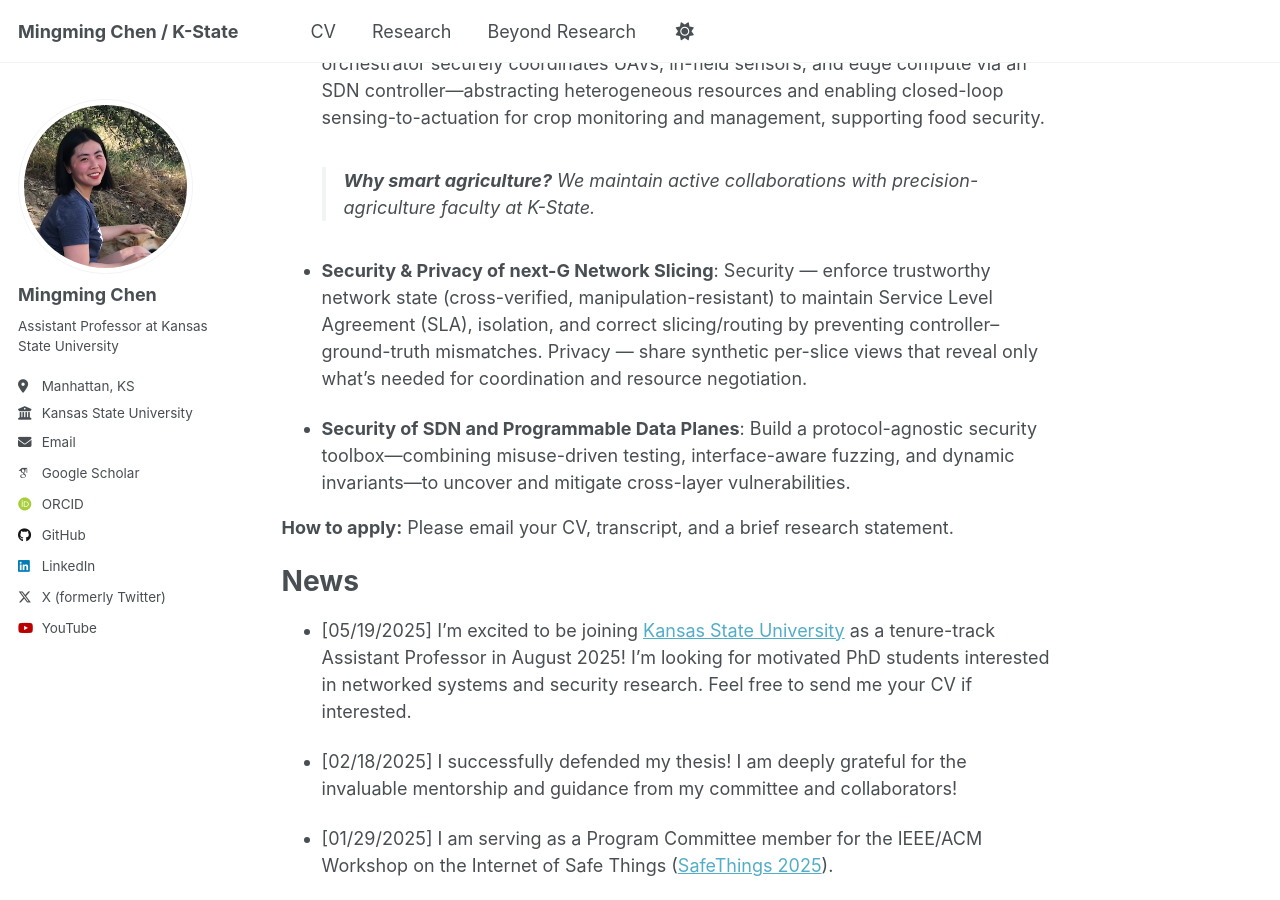
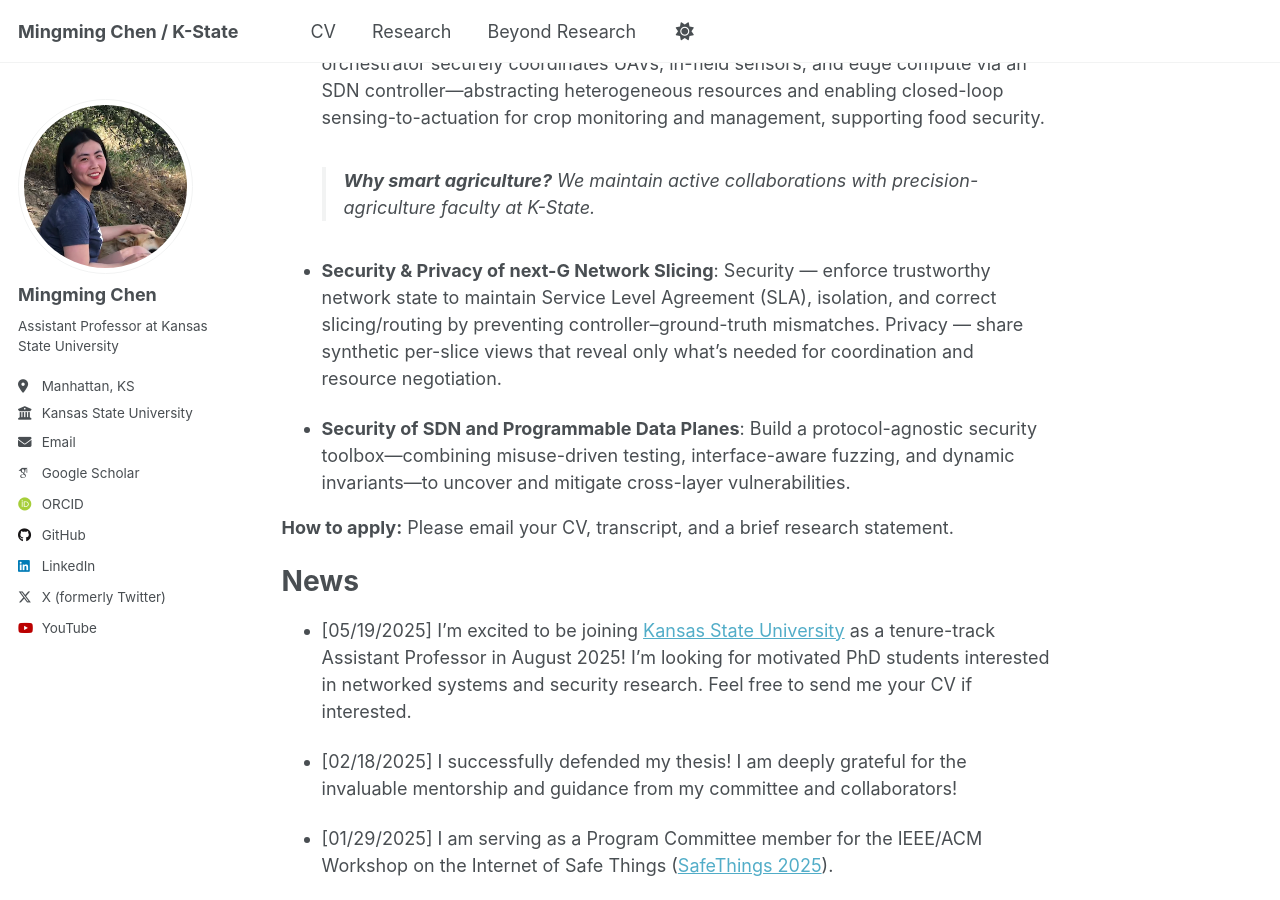
Before and after one commit to mzc796/mzc796.github.io, a Jekyll site: the page built from _pages/about.md, in a window 1280 px wide and 900 px high, scrolled down 615 px. Built offline with Jekyll 4.4.1, drawn with Linux system fonts in a browser that asks for light colours; some web fonts are replaced; a script that is not in the unit is left out.

Commit message:
Update about.md

```diff
--- a/_pages/about.md
+++ b/_pages/about.md
@@ -15,7 +15,7 @@ I am recruiting **two fully funded PhD students for Spring or Fall 2026** to des
 - **SDN-orchestrated Smart Agriculture**: Our flagship *vertical*, where a unified orchestrator securely coordinates UAVs, in-field sensors, and edge compute via an SDN controller—abstracting heterogeneous resources and enabling closed-loop sensing-to-actuation for crop monitoring and management, supporting food security.
   > **Why smart agriculture?** We maintain active collaborations with precision-agriculture faculty at K-State.
 
-- **Security & Privacy of next-G Network Slicing**: Security — enforce trustworthy network state (cross-verified, manipulation-resistant) to maintain Service Level Agreement (SLA), isolation, and correct slicing/routing by preventing controller–ground-truth mismatches. Privacy — share synthetic per-slice views that reveal only what’s needed for coordination and resource negotiation.
+- **Security & Privacy of next-G Network Slicing**: Security — enforce trustworthy network state to maintain Service Level Agreement (SLA), isolation, and correct slicing/routing by preventing controller–ground-truth mismatches. Privacy — share synthetic per-slice views that reveal only what’s needed for coordination and resource negotiation.
 
 
 - **Security of SDN and Programmable Data Planes**: Build a protocol-agnostic security toolbox—combining misuse-driven testing, interface-aware fuzzing, and dynamic invariants—to uncover and mitigate cross-layer vulnerabilities.
```
